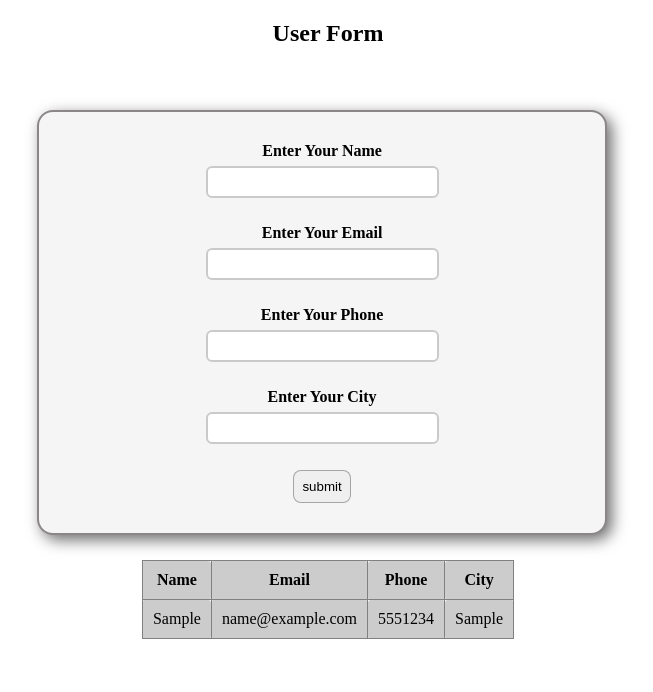
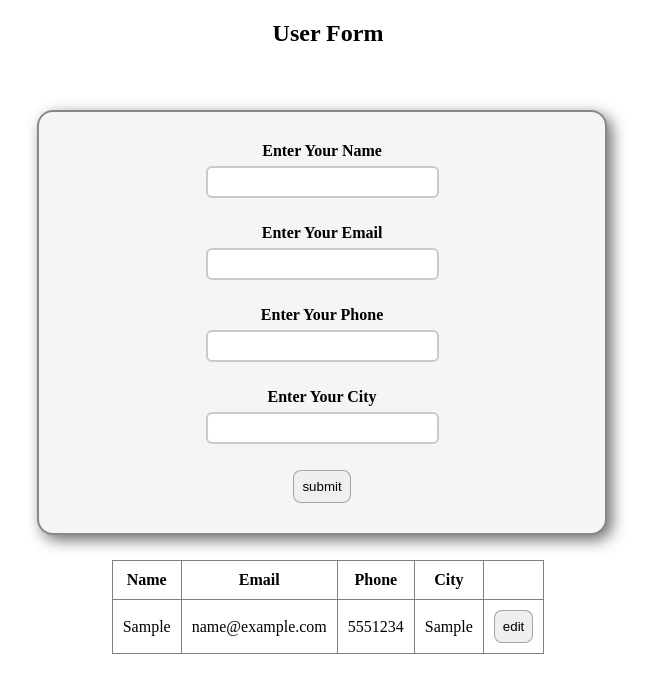
Before and after one commit to anurag-bestpeers/Form, a React (Vite) app: page / in a window 1280 px wide. Both pictures are taken after typing "Sample", "name@example.com", "5551234", "Sample" into the empty fields and a click on the button "submit". Shown: the top 692 px of the page, without its empty margins (312-965 px from the left). Built offline with nearby package versions, Linux system fonts and the light colour scheme.

Commit message:
use state lifting up concept and make the form ediatable

```diff
--- a/src/App.jsx
+++ b/src/App.jsx
@@ -1,15 +1,16 @@
-import React from 'react'
-import UserForm from './Components/UserForm'
-import ValidateForm from './Components/ValidateForm'
+import React, { useState } from "react";
+import ValidateForm from "./Components/ValidateForm";
+import DIsplayForm from "./Components/DIsplayForm";
 
 const App = () => {
+  const [parentData, setParentData] = useState([]);
+  const [showtable, setShowTable] = useState(false);
   return (
     <div>
+      <ValidateForm setParentData={setParentData} setShowTable={setShowTable} />
+      {showtable && <DIsplayForm parentData={parentData} setParentData={setParentData} />}
+    </div>
+  );
+};
 
-      {/* <UserForm/> */}
-      <ValidateForm/>
-    </div>
-  )
-}
-
-export default App
+export default App;
--- a/src/Components/DIsplayForm.jsx
+++ b/src/Components/DIsplayForm.jsx
@@ -1,8 +1,35 @@
-import React from "react";
+import React, { useState } from "react";
 
-const DIsplayForm = ({ newData }) => {
+const DIsplayForm = ({ parentData, setParentData }) => {
+  const [editIndex, setEditIndex] = useState(-1);
+  const [editData, setEditData] = useState();
+
+  const handleEdit = (item, id) => {
+    setEditIndex(id);
+    setEditData(item);
+  };
+
+  const handleInput = (e) => {
+    const { value, name } = e.target;
+    setEditData((prev) => ({
+      ...prev,
+      [name]: value,
+    }));
+  };
+
+  const handleUpdate = (index) => {
+    if (editData.phone.length !== 10) {
+      alert("phone number size must be 10");
+      return;
+    }
+
+    let data = [...parentData];
+    data[index] = editData;
+    setParentData(data);
+    setEditIndex(-1);
+  };
   return (
-    <div>
+    <div className="tableC">
       <table border={1}>
         <thead>
           <tr>
@@ -14,16 +41,65 @@ const DIsplayForm = ({ newData }) => {
         </thead>
 
         <tbody>
-          {newData &&
-            newData.map((item, index) => {
+          {parentData &&
+            parentData.map((item, index) => {
+              if (index == editIndex) {
+                return (
+                  <tr>
+                    <td>
+                      <input
+                        type="text"
+                        value={editData.name}
+                        name="name"
+                        onChange={handleInput}
+                      />
+                    </td>
+                    <td>
+                      <input
+                        type="text"
+                        value={editData.email}
+                        name="email"
+                        onChange={handleInput}
+                      />
+                    </td>
+                    <td>
+                      <input
+                        minLength={10}
+                        maxLength={10}
+                        type="tel"
+                        value={editData.phone}
+                        name="phone"
+                        onChange={handleInput}
+                      />
+                    </td>
+                    <td>
+                      <input
+                        type="text"
+                        value={editData.city}
+                        name="city"
+                        onChange={handleInput}
+                      />
+                    </td>
+                    <td onClick={() => handleUpdate(item.id)}>
+                      {" "}
+                      <button>update</button>{" "}
+                    </td>
+                  </tr>
+                );
+              } else {
                 return (
                   <tr key={index}>
                     <td>{item.name}</td>
                     <td>{item.email}</td>
                     <td>{item.phone}</td>
                     <td>{item.city}</td>
+                    <td onClick={() => handleEdit(item, item.id)}>
+                      {" "}
+                      <button>edit</button>{" "}
+                    </td>
                   </tr>
                 );
+              }
             })}
         </tbody>
       </table>
--- a/src/Components/ValidateForm.jsx
+++ b/src/Components/ValidateForm.jsx
@@ -1,8 +1,7 @@
 import React from "react";
 import { useState } from "react";
-import DIsplayForm from "./DIsplayForm";
 
-const ValidateForm = () => {
+const ValidateForm = ({ setParentData, setShowTable }) => {
   const [data, setData] = useState({
     name: "",
     email: "",
@@ -11,8 +10,7 @@ const ValidateForm = () => {
   });
 
   const [errors, setErrors] = useState({});
-  const [showtable, setShowTable] = useState(false);
-  const [newData, setNewData] = useState([]);
+  const [id, setId] = useState(0);
 
   const validate = () => {
     const message = {};
@@ -35,7 +33,7 @@ const ValidateForm = () => {
       setErrors(formError);
     } else {
       setShowTable(true);
-      setNewData((prev) => [...prev, data]);
+      setParentData((prev) => [...prev, data]);
       setData({
         name: "",
         email: "",
@@ -43,6 +41,8 @@ const ValidateForm = () => {
         city: "",
       });
     }
+
+    setId((prev) => prev + 1);
   };
 
   const handleInput = (e) => {
@@ -52,6 +52,7 @@ const ValidateForm = () => {
     setData({
       ...data,
       [name]: newValue,
+      id,
     });
 
     setErrors((prev) => ({
@@ -112,10 +113,6 @@ const ValidateForm = () => {
           <button>submit</button>
         </div>
       </form>
-
-      <div className="table">
-        {showtable && <DIsplayForm newData={newData} />}
-      </div>
     </>
   );
 };
--- a/src/index.css
+++ b/src/index.css
@@ -49,19 +49,19 @@ h2 {
   margin: 0px;
   margin-top: 20px;
 }
-.table {
+.tableC {
   display: flex;
   justify-content: center;
   margin-top: 25px;
 }
-.table table {
+.tableC table {
   padding: 15px;
   border-radius: 12px;
   border-collapse: collapse;
 }
-.table table th,
+.tableC table th,
 td {
   padding: 10px;
   border-radius: 3px;
-  background: #cccccc;
+  background: #ffffff;
 }
```
Lines whose indentation alone changed are shown as unchanged.
